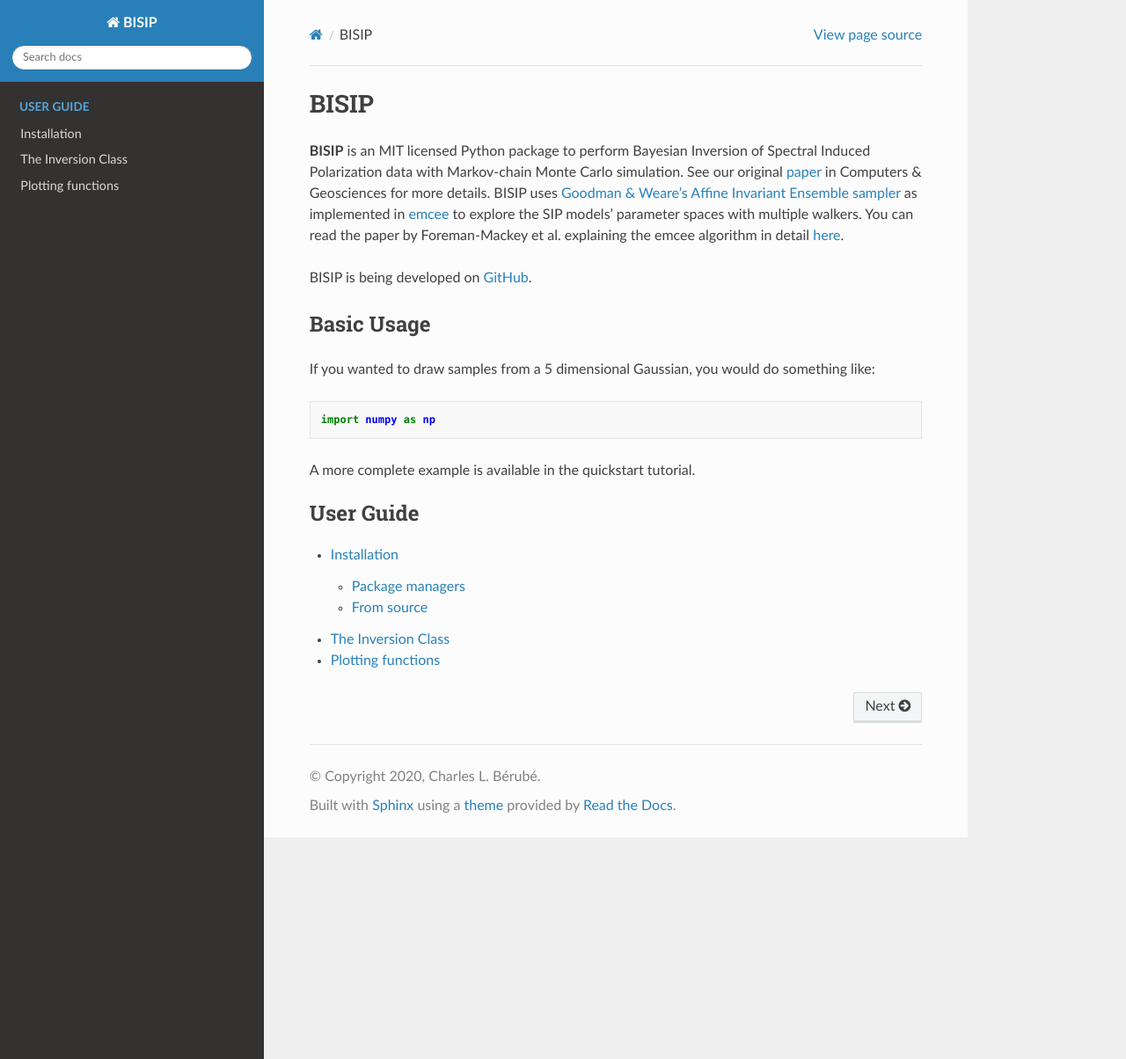
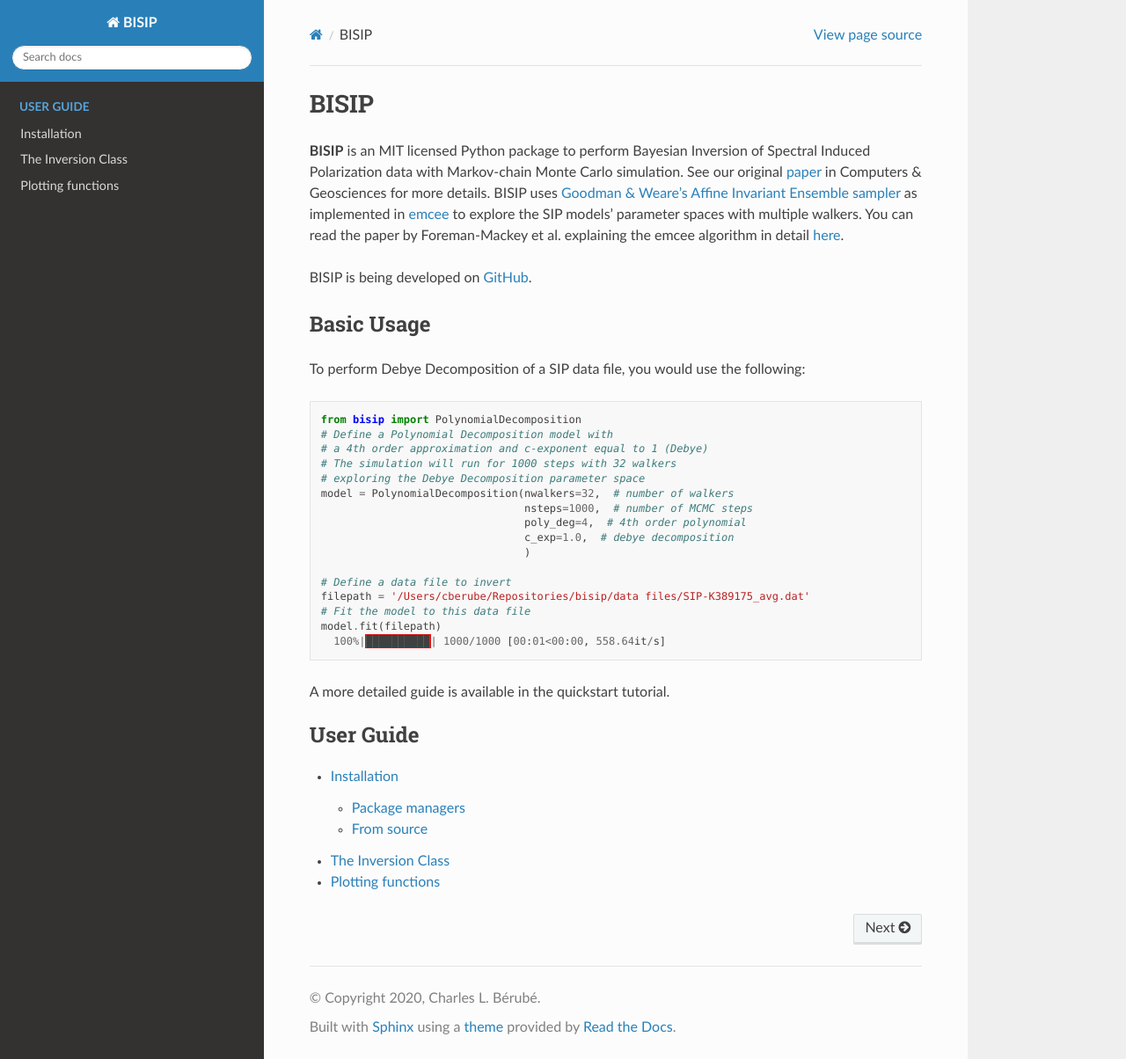
Before and after one commit to clberube/bisip2, a Sphinx documentation site: the page built from docs/index.rst, in a window 1280 px wide and 1204 px high. Shown: the whole window at 88% size. Built offline with Sphinx 7.4.7 and the Read the Docs theme 2.0.0, drawn with Linux system fonts in a browser that asks for light colours; pages that are not in the unit, such as notebooks, are missing from menus.

Commit message:
Add doc draft

```diff
--- a/docs/index.rst
+++ b/docs/index.rst
@@ -20,15 +20,29 @@ BISIP is being developed on `GitHub
 Basic Usage
 -----------
 
-If you wanted to draw samples from a 5 dimensional Gaussian, you would do
-something like:
+To perform Debye Decomposition of a SIP data file, you would use the following:
 
 .. code-block:: python
 
-    import numpy as np
+  from bisip import PolynomialDecomposition
+  # Define a Polynomial Decomposition model with
+  # a 4th order approximation and c-exponent equal to 1 (Debye)
+  # The simulation will run for 1000 steps with 32 walkers
+  # exploring the Debye Decomposition parameter space
+  model = PolynomialDecomposition(nwalkers=32,  # number of walkers
+                                  nsteps=1000,  # number of MCMC steps
+                                  poly_deg=4,  # 4th order polynomial
+                                  c_exp=1.0,  # debye decomposition
+                                  )
+
+  # Define a data file to invert
+  filepath = '/Users/cberube/Repositories/bisip/data files/SIP-K389175_avg.dat'
+  # Fit the model to this data file
+  model.fit(filepath)
+    100%|██████████| 1000/1000 [00:01<00:00, 558.64it/s]
 
 
-A more complete example is available in the :ref:`quickstart` tutorial.
+A more detailed guide is available in the :ref:`quickstart` tutorial.
 
 .. toctree::
    :maxdepth: 2
```
